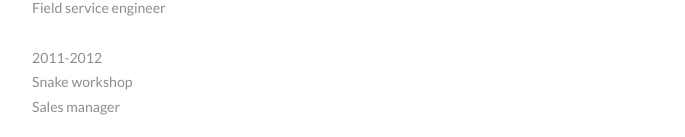
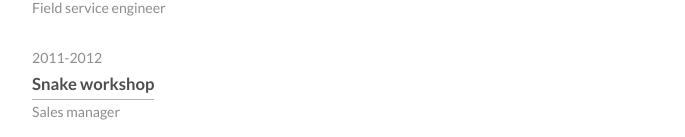
Before and after one commit to romanturchyn/mywebsite, a plain HTML site: page index.html in a window 1280 px wide. Shown: the part 815-952 px from the top of the page, without its empty margins (297-982 px from the left). Drawn offline with Linux system fonts and the light colour scheme.

Commit message:
Update index.html

```diff
--- a/index.html
+++ b/index.html
@@ -74,7 +74,7 @@
 			</ul>
 			<ul class="work-list">
 				<li>2011-2012</li>
-				<li>Snake workshop</a></li>
+				<li><a href=#>Snake workshop</a></li>
 				<li>Sales manager</li>
 			</ul>
 		</div>
```
